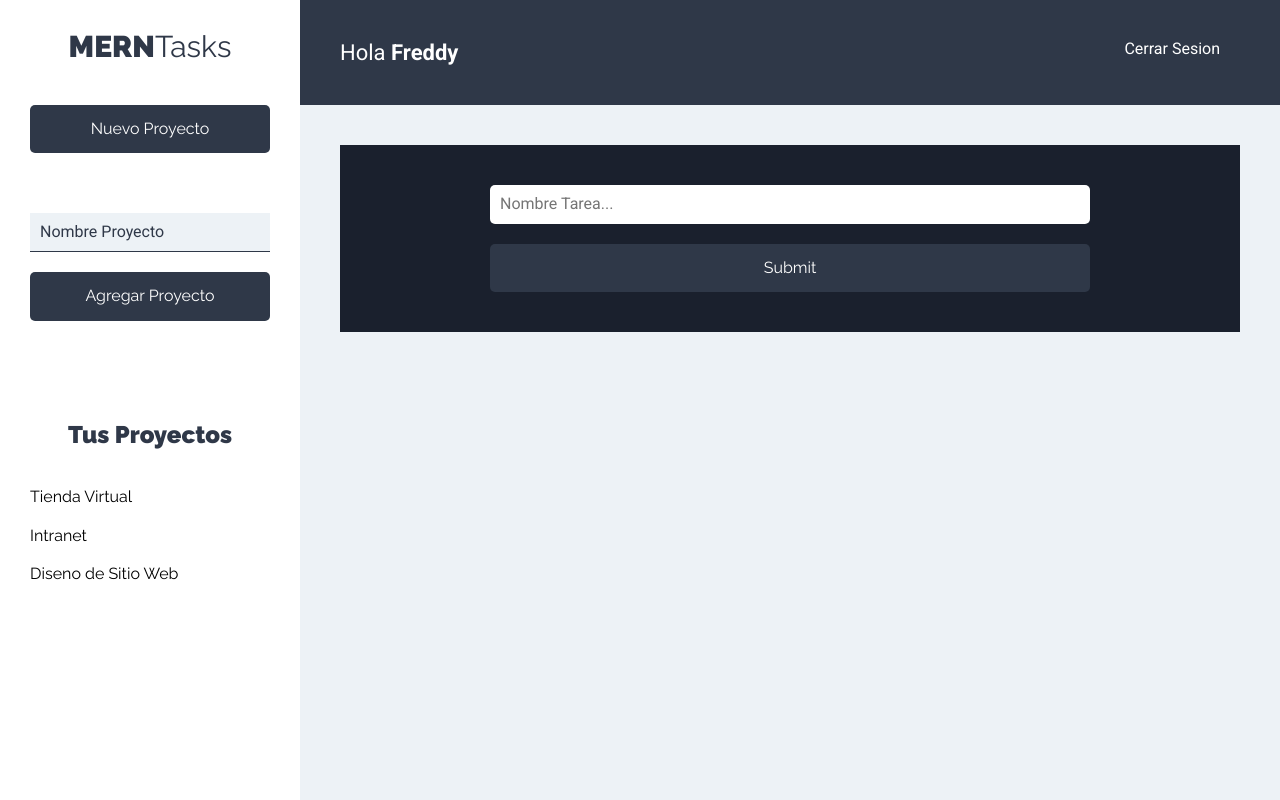
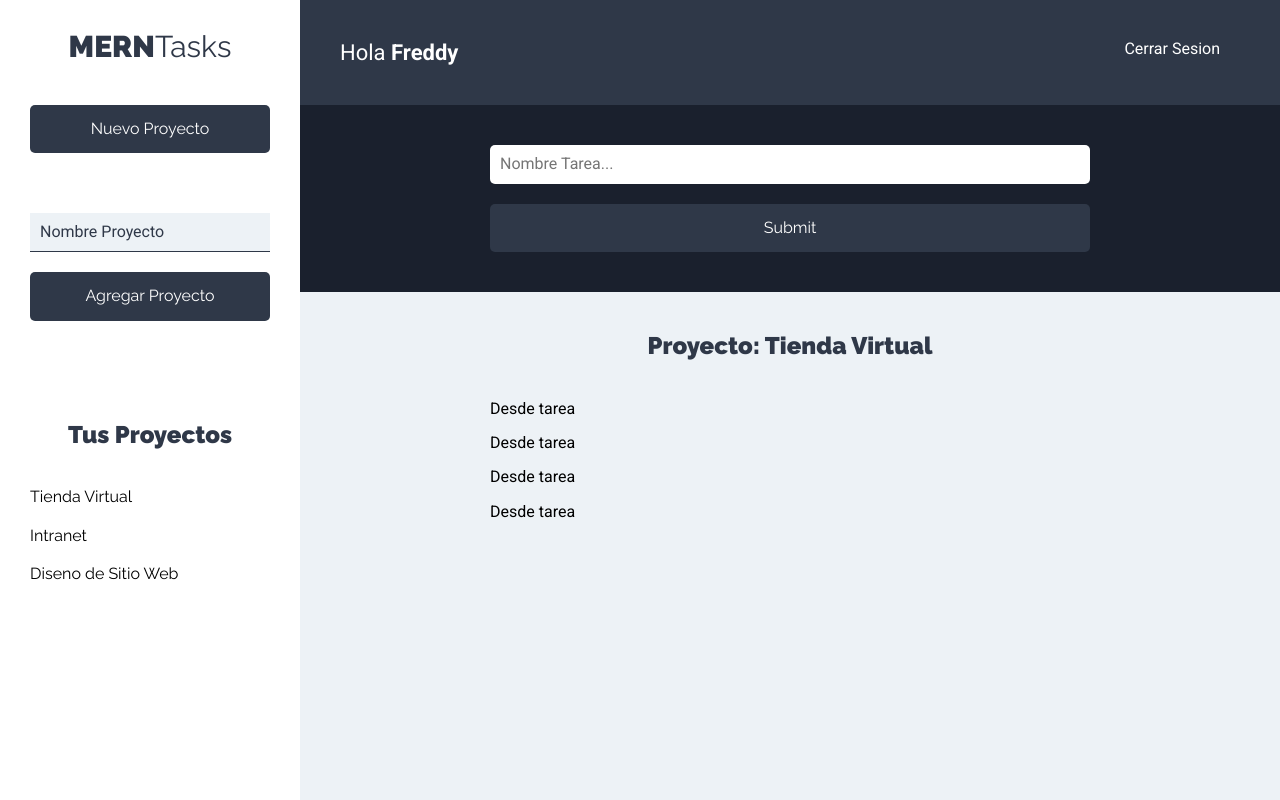
Before and after one commit to freddyarteaga/MERNTasks_CLIENTE, a React (Create React App) app: page /proyectos in a window 1280 px wide. Built offline with nearby package versions, Linux system fonts and the light colour scheme.

Commit message:
creando el listado de tareas

```diff
--- a/src/components/proyectos/Proyectos.js
+++ b/src/components/proyectos/Proyectos.js
@@ -2,6 +2,7 @@
 import Sidebar from '../layout/Sidebar'
 import Barra from '../layout/Barra'
 import FormTarea from '../tareas/FormTarea'
+import ListadoTareas from '../tareas/ListadoTareas'
 
 const Proyectos = () => {
     return (
@@ -11,8 +12,9 @@
             <div className='seccion-principal'>
                 <Barra />
                 <main>
+                    <FormTarea />
                     <div className='contenedor-tareas'>
-                        <FormTarea />
+                        <ListadoTareas />
                     </div>
                 </main>
             </div>
--- a/src/components/tareas/ListadoTareas.js
+++ b/src/components/tareas/ListadoTareas.js
@@ -0,0 +1,32 @@
+import React, { Fragment } from 'react';
+import Tarea from './Tarea'
+
+const ListadoTareas = () => {
+
+    const tareasProyecto = [
+        { nombre: 'Elegir Plataforma', estado: true },
+        { nombre: 'Elegir Colores', estado: false },
+        { nombre: 'Elegir Plataformas de Pago', estado: true },
+        { nombre: 'Elegir Hosting', estado: false },
+    ]
+
+    return (
+        <Fragment>
+            <h2>Proyecto: Tienda Virtual</h2>
+
+            <ul className='listado-tareas'>
+                { tareasProyecto.length === 0
+                    ? ( <li className='tareas'><p>No hay Tareas</p></li> )
+                    :  tareasProyecto.map( tarea => (
+                        <Tarea
+                            tarea={tarea}
+                        />
+                    ))
+                }
+            </ul>
+        </Fragment>
+
+     );
+}
+
+export default ListadoTareas;
--- a/src/components/tareas/Tarea.js
+++ b/src/components/tareas/Tarea.js
@@ -0,0 +1,7 @@
+import React from 'react';
+
+const Tarea = () => {
+    return ( <p>Desde tarea</p> );
+}
+
+export default Tarea;
```
